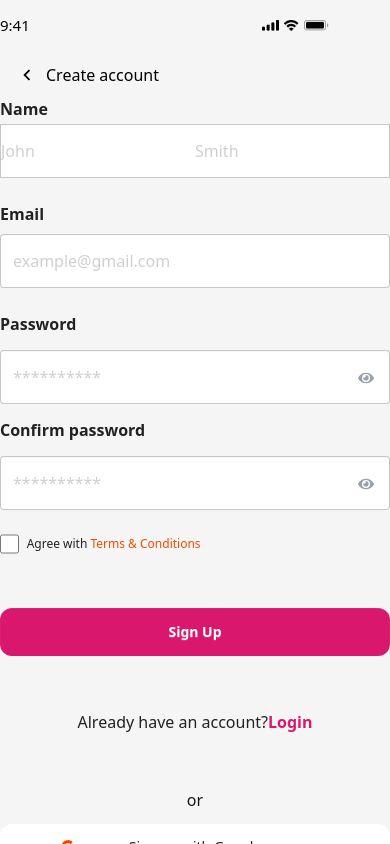
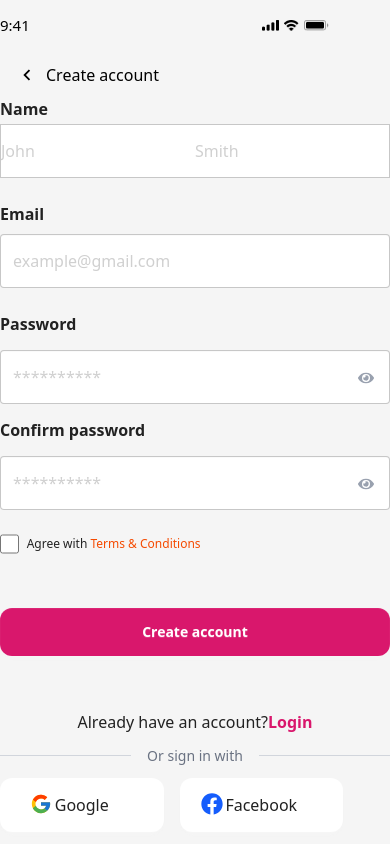
Before and after one commit to karim-emad90/book-store, a React (Vite) app: page /signup in a window 390 px wide. Built offline with nearby package versions, Linux system fonts and the light colour scheme.

Commit message:
finish sigup responsive

```diff
--- a/src/components/SignupForm.jsx
+++ b/src/components/SignupForm.jsx
@@ -4,7 +4,7 @@ import { FaEye, FaFacebook } from "react-icons/fa";
 import { FcGoogle } from "react-icons/fc";
 import * as Yup from 'yup';
 
-export default function SignupForm() {
+export default function SignupForm({btnName,lineThrough}) {
   const signupSchema = Yup.object({
     firstname: Yup.string().required('First name is required!').min(2).max(20),
     lastname: Yup.string().required('Last name is required!').min(2).max(20),
@@ -152,17 +152,24 @@ text-[#222222] flex items-center gap-[8px]">
 
               <button
                 type="submit"
-                className="btn w-full h-[48px] bg-[#D9176C] text-[#FFFFFF] font-semibold rounded-xl border-0 mt-[40px]"
+                className="hidden lg:block btn w-full h-[48px] bg-[#D9176C] text-[#FFFFFF] font-semibold rounded-xl border-0 mt-[40px]"
               >
                 Sign Up
               </button>
 
-              <div className="w-full text-[#222222] text-[16px] font-normal flex justify-center mt-[40px]">
+                            <button
+                type="submit"
+                className=" lg:hidden btn w-full h-[48px] bg-[#D9176C] text-[#FFFFFF] font-semibold rounded-xl border-0 mt-[40px]"
+              >
+                {btnName}
+              </button>
+
+              <div className="hidden w-full text-[#222222] text-[16px] font-normal lg:flex justify-center mt-[40px]">
                 <p>Already have an account?<a href="#" className="text-[#D9176C] text-[16px] font-semibold">Login</a></p>
               </div>
 
-              <div className="w-full h-[148px] gap-[12px] flex flex-col items-center mt-[40px]">
-                <h5 className="self-center">or</h5>
+              <div className="hidden w-full h-[148px] gap-[12px] lg:flex flex-col items-center mt-[40px]">
+                <h5 className="self-center text-[#00000080]">or</h5>
                 <div className="w-full relative">
                   <button className="btn w-full h-[46px] bg-[#FFFFFF] text-[#222222] text-[14px] font-normal border-0 rounded-xl">
                     Sign up with Google
@@ -176,6 +183,49 @@ text-[#222222] flex items-center gap-[8px]">
                   <FaFacebook className="absolute left-[55px] top-[15px] lg:left-[198px] lg:top-[16px] text-blue-600" />
                 </div>
               </div>
+
+                          <div className="lg:hidden w-full h-[148px] gap-[12px] flex flex-col items-center mt-[40px]">
+
+
+                    <div className="w-full order-1 grid grid-cols-[1fr_auto_1fr] items-center gap-4">
+      <div className="h-px bg-gray-300"></div>
+
+                  <span className="lg:hidden text-gray-500 text-sm whitespace-nowrap">
+        {`Or ${lineThrough} with`}
+      </span>
+
+
+
+      <div className="h-px bg-gray-300"></div>
+    </div>
+                  <div className=" w-full text-[#222222] text-[16px] font-normal lg:flex justify-items-center ">
+                <p>Already have an account?<a href="#" className="text-[#D9176C] text-[16px] font-semibold">Login</a></p>
+              </div>
+              <div className="w-full order-3 lg:order-2 flex lg:flex-col gap-[16px] ">
+                              <div className="w-[163.5px] lg:w-full  relative">
+                <button className="hidden lg:block btn w-full h-[46px] bg-[#FFFFFF] text-[#222222] text-[14px] font-normal border-0 rounded-xl">
+                  Login with Google
+                </button>
+
+                <button className="lg:hidden btn w-full w-[163.5px] h-[54px] h-[46px] bg-[#FFFFFF] text-[#222222] text-[16px] lg:text-[14px] font-normal border-0 rounded-xl">
+                  Google
+                </button>
+                <FcGoogle className="absolute w-[22px] h-[22px] lg:w-[20px] lg:h-[20px] left-[30px] top-[15px] lg:left-[208px] lg:top-[12px]" />
+              </div>
+              <div className="w-[163.5px] lg:w-full relative">
+                <button className="hidden lg:block btn w-full h-[46px] bg-[#FFFFFF] text-[#222222] text-[14px] font-normal border-0 rounded-xl">
+                  Login with Facebook
+                </button>
+
+                <button className=" lg:hidden w-[163.5px] h-[54px] btn w-full h-[46px] bg-[#FFFFFF] text-[#222222] text-[16px] lg:text-[14px] font-normal border-0 rounded-xl">
+                  Facebook
+                </button>
+                <FaFacebook className="absolute w-[22px] h-[22px] lg:w-[20px] lg:h-[20px] left-[21px] top-[15px] lg:left-[200px] lg:top-[12px] text-blue-600" />
+              </div>
+
+              </div>
+
+            </div>
             </div>
           </Form>
         </Formik>
--- a/src/pages/SignupPage.jsx
+++ b/src/pages/SignupPage.jsx
@@ -8,7 +8,7 @@ export default function SignupPage() {
     <div className='h-full max-w-full mx-auto  bg-[#F5F5F5] flex flex-col gap-[10px]'>
     <BeforeLoginHeader></BeforeLoginHeader>
     <AuthHeader title={'Create account'}/>
-      <SignupForm/>
+      <SignupForm  btnName={'Create account'} lineThrough={'sign in'}/>
     </div>
 
 
```
